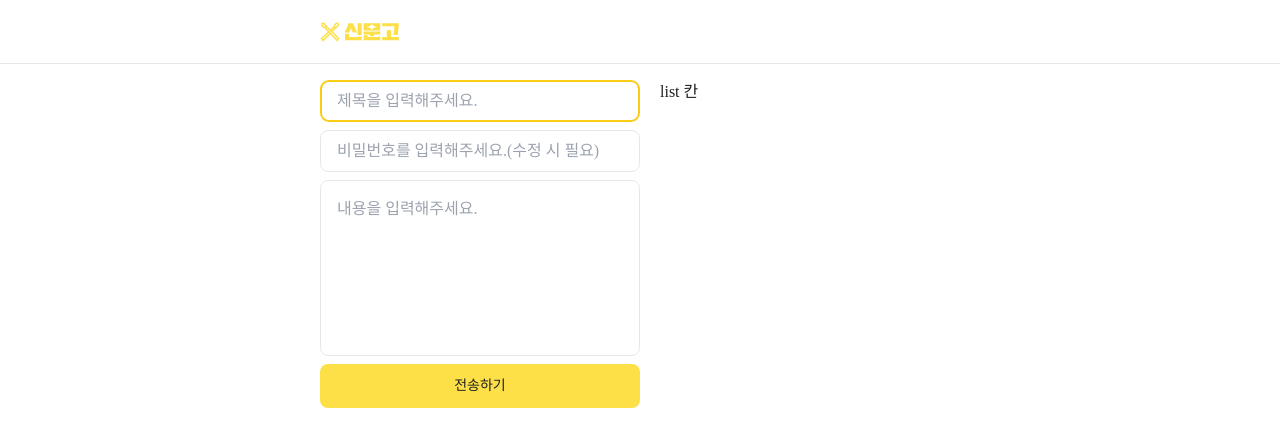
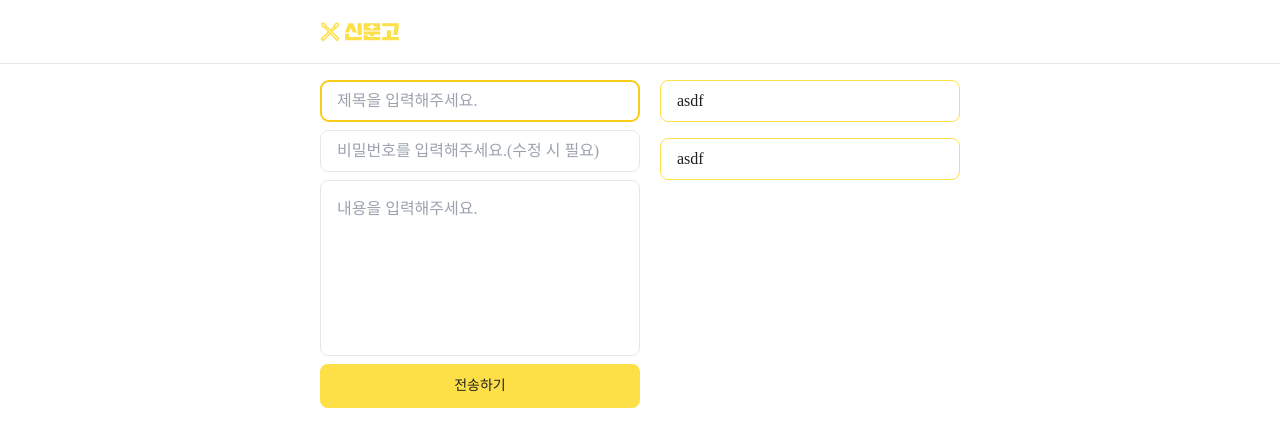
Before and after one commit to iseolin76/sinmoongo, a Next.js app: page / in a window 1280 px wide. Shown: the top 446 px of the page. Built offline with nearby package versions, Linux system fonts and the light colour scheme.

Commit message:
Create: Articles component

```diff
--- a/src/app/page.tsx
+++ b/src/app/page.tsx
@@ -1,10 +1,11 @@
+import Articles from "@/components/articles";
 import Form from "@/components/form";
 
 const Home = () => {
   return (
     <main className="flex justify-between gap-5">
       <Form />
-      <div className="flex-1">list 칸</div>
+      <Articles />
     </main>
   );
 };
--- /dev/null
+++ b/src/components/articles/index.tsx
@@ -0,0 +1,12 @@
+const Articles = () => {
+  return (
+    <div className="flex-1">
+      <ul className="grid gap-4 grid-cols-1">
+        <li className="px-4 py-2 border rounded-lg border-yellow-300">asdf</li>
+        <li className="px-4 py-2 border rounded-lg border-yellow-300">asdf</li>
+      </ul>
+    </div>
+  );
+};
+
+export default Articles;
```
